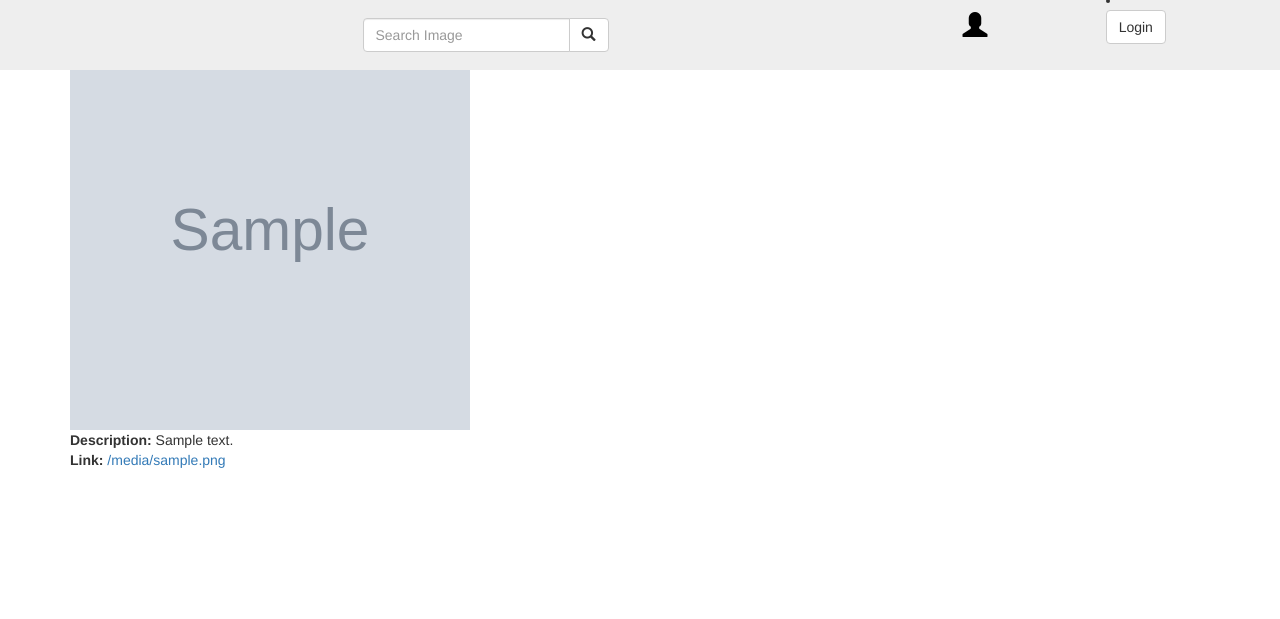
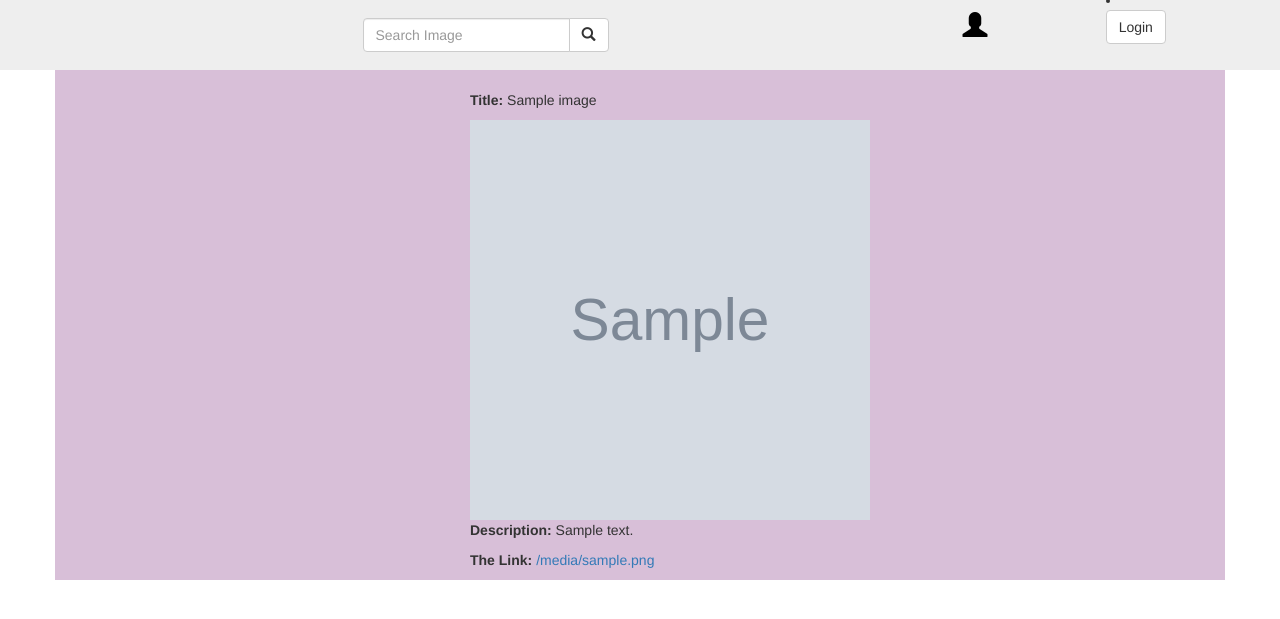
Before and after one commit to Wihogora/-Awwards_app, a Django app: template awwards/templates/index.html in a window 1280 px wide. Shown: the top 619 px of the page. Run offline with Django 3.2, Linux system fonts and the light colour scheme; the template is opened without the code that fills it: most values are stand-ins (such as "Sample title", 1, 10 or a date in 2020); grey boxes marked "Sample" are stand-in pictures; some libraries are stand-ins or nearby versions.

Commit message:
add description

```diff
--- a/awwards/templates/index.html
+++ b/awwards/templates/index.html
@@ -1,28 +1,29 @@
 {% extends 'base.html' %}
 
 {% block content %}
-<div class="container top">
+<h4>My Projects</h4>
+<div class="container " style="background-color:thistle;">
     <div class="row">
         <div class="col-md-7">
             {% for image in images %}
             <div class="home-images">
 
-                <p class="text-center">{{image.title}}</p>
-                <img src="{{image.image.url}}" style="width: 400px; height: 400px;" alt="Image">
+                <p style="margin-top:50px;margin-left:400px;"><strong>Title: </strong>{{image.title}}</p>
+                <img src="{{image.image.url}}" style="width: 400px; height: 400px;margin-left: 400px;" alt="Image">
 
 
 
             </div>
 
             {% autoescape on %}
+            <p style="margin-left: 400px;"><strong>Description: </strong>{{image.description|safe}}</p>
 
-            <strong>Description: </strong>{{image.description|safe}}
-            <br>
-            <strong>Link: </strong><a href="{{image.link|safe}}">{{image.link|safe}}</a>
+            <p style="margin-left: 400px;"><strong>The Link: </strong><a href="{{image.link|safe}}">{{image.link|safe}}</a></p>
+
             {% endautoescape %}
 
+
             {% endfor %}
-
         </div>
     </div>
 </div>
```
